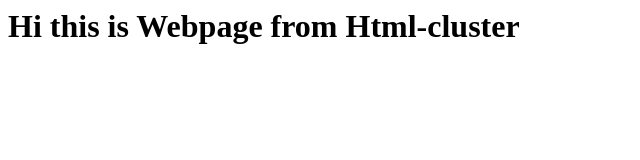
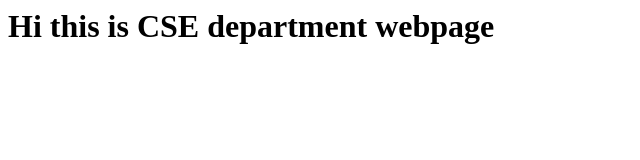
Before and after one commit to Surya-Chinnathambi/simplecollegepage, a plain HTML site: page index.html in a window 1280 px wide. Shown: the whole page, without its empty margins (0-640 px from the left). Drawn offline with Linux system fonts and the light colour scheme.

Commit message:
Update index.html

```diff
--- a/index.html
+++ b/index.html
@@ -3,6 +3,6 @@
 <head>
 <title>Simple Webpage</title>
 <body>
-<h1>Hi this is Webpage from Html-cluster</h1>
+<h1>Hi this is CSE department webpage</h1>
 </body>
 </html>
```
